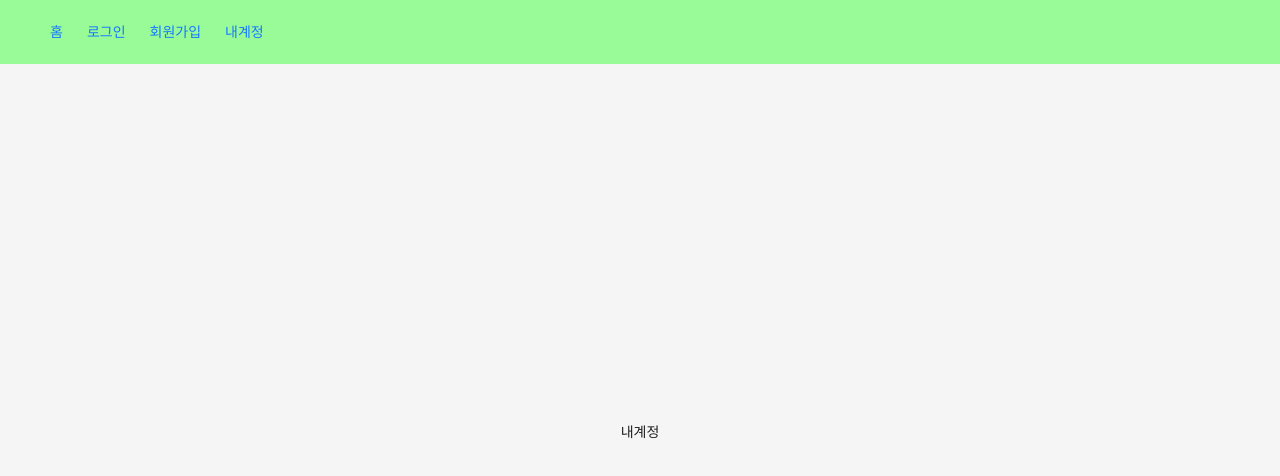
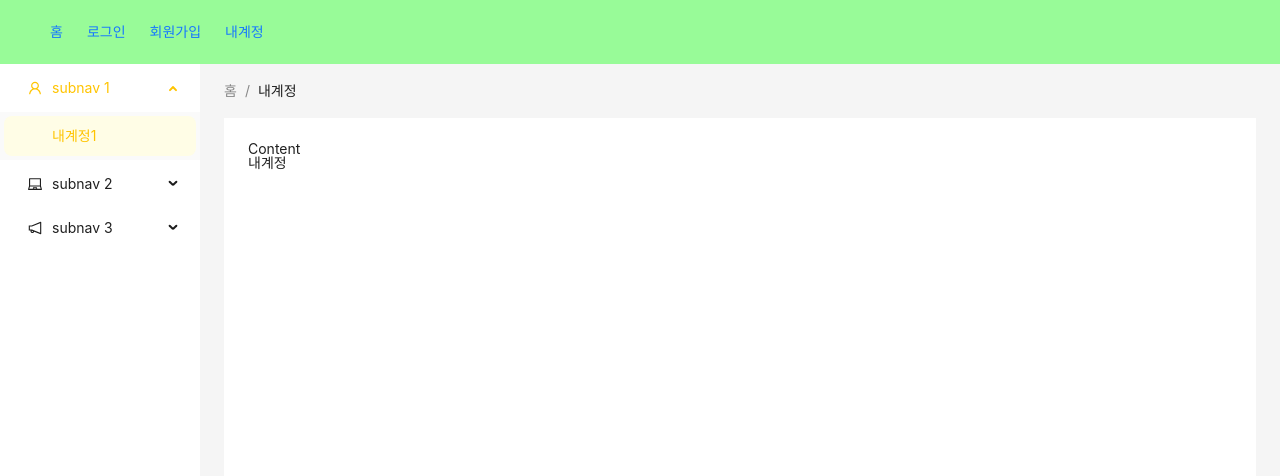
Before and after one commit to KDT5-MINI-TEAM11/client, a React (Vite) app: page /myaccount in a window 1280 px wide. Shown: the top 476 px of the page. Built offline with nearby package versions, Linux system fonts and the light colour scheme.

Commit message:
settings: 내계정 레이아웃 셋팅

```diff
--- a/src/App.tsx
+++ b/src/App.tsx
@@ -7,6 +7,9 @@ import Signup from '@/page/signup';
 import Singin from '@/page/signin';
 import MyAccount from '@/page/myAccount';
 import MyLayout from '@/components/MyLayout';
+import MyAccountLayout from '@/page/myAccount/MyAccoutLayout';
+import Vacation from './page/myAccount/vacation';
+import Edit from './page/myAccount/edit';
 
 export default function App() {
   const theme = {
@@ -21,7 +24,11 @@ export default function App() {
           <Route path="/" element={<Home />} />
           <Route path="/signup" element={<Signup />} />
           <Route path="/signin" element={<Singin />} />
-          <Route path="/myaccount" element={<MyAccount />} />
+          <Route element={<MyAccountLayout />}>
+            <Route path="/myaccount" element={<MyAccount />} />
+            <Route path="myaccount/edit" element={<Edit />} />
+            <Route path="myaccount/vacation" element={<Vacation />} />
+          </Route>
           <Route path="*" element={<NotFound />} />
         </Route>
       </Routes>
--- /dev/null
+++ b/src/page/myAccount/edit.tsx
@@ -0,0 +1,7 @@
+import React from 'react'
+
+export default function Edit() {
+  return (
+    <div>edit</div>
+  )
+}
--- /dev/null
+++ b/src/page/myAccount/myAccoutLayout.tsx
@@ -0,0 +1,68 @@
+import React from 'react';
+import {
+  LaptopOutlined,
+  NotificationOutlined,
+  UserOutlined,
+} from '@ant-design/icons';
+import type { MenuProps } from 'antd';
+import { Breadcrumb, Layout, Menu } from 'antd';
+import { Outlet } from 'react-router-dom';
+
+const { Content, Sider } = Layout;
+
+const items: MenuProps['items'] = [
+  UserOutlined,
+  LaptopOutlined,
+  NotificationOutlined,
+].map((icon, index) => {
+  const key = String(index + 1);
+
+  return {
+    key: `sub${key}`,
+    icon: React.createElement(icon),
+    label: `subnav ${key}`,
+
+    children: new Array(1).fill(null).map((_, j) => {
+      const subKey = index * 4 + j + 1;
+      return {
+        key: subKey,
+        label: `내계정${subKey}`,
+      };
+    }),
+  };
+});
+
+export default function MyAccountLayout() {
+  return (
+    <Layout>
+      <Layout>
+        <Sider width={200} style={{ height: '100vh', background: 'white' }}>
+          <Menu
+            mode="inline"
+            defaultSelectedKeys={['1']}
+            defaultOpenKeys={['sub1']}
+            style={{ height: '100%', borderRight: 0 }}
+            items={items}
+          />
+        </Sider>
+        <Layout style={{ padding: '0 24px 24px' }}>
+          <Breadcrumb style={{ margin: '16px 0' }}>
+            <Breadcrumb.Item>홈</Breadcrumb.Item>
+            <Breadcrumb.Item>내계정</Breadcrumb.Item>
+          </Breadcrumb>
+          <Content
+            style={{
+              padding: 24,
+              margin: 0,
+              minHeight: 280,
+              background: 'white',
+            }}
+          >
+            Content
+            <Outlet />
+          </Content>
+        </Layout>
+      </Layout>
+    </Layout>
+  );
+}
--- /dev/null
+++ b/src/page/myAccount/vacation.tsx
@@ -0,0 +1,7 @@
+import React from 'react'
+
+export default function Vacation() {
+  return (
+    <div>V</div>
+  )
+}
```
